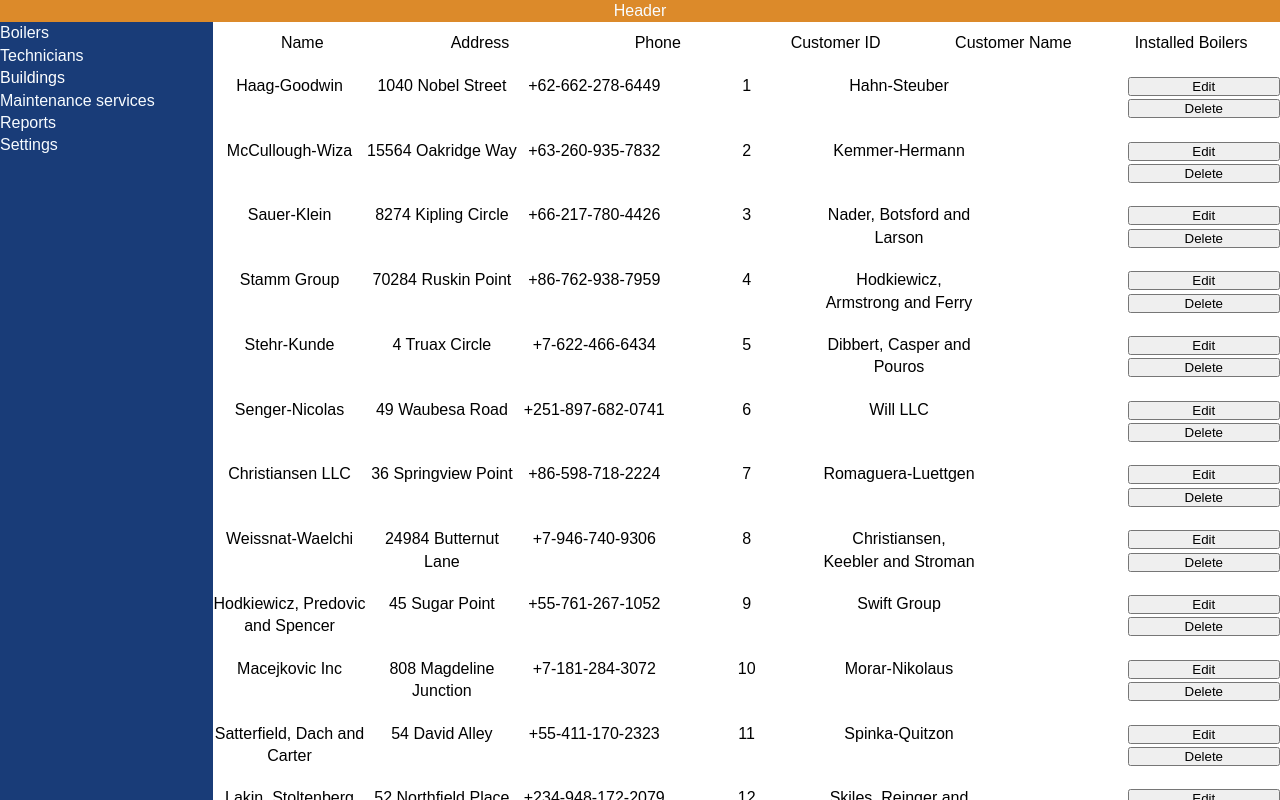
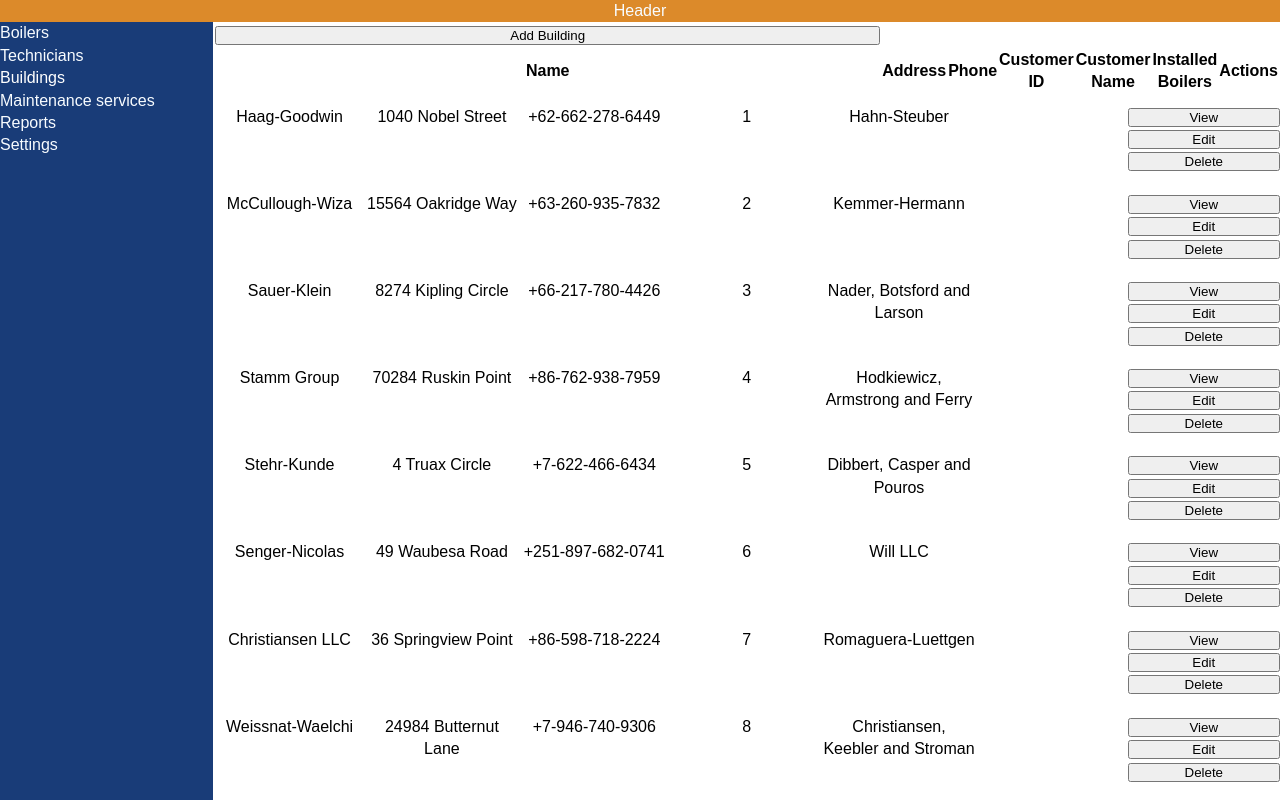
Before and after one commit to bergmannfederico/caldAR-FrontEnd, a React (Create React App) app: page /buildings in a window 1280 px wide. Shown: the top 800 px of the page. Built offline with nearby package versions, Linux system fonts and the light colour scheme.

Commit message:
Buildings Actions buttons:View

```diff
--- a/src/components/Buildings/BuildingItem.js
+++ b/src/components/Buildings/BuildingItem.js
@@ -10,25 +10,24 @@ const BuildingItem = (props) => {
     setShow(false);
   };
 
-  const {
-    id,
-    name,
-    address,
-    phone,
-    customerId,
-    customerName,
-    installedBoilers,
-  } = props.building;
+  const { id, name, address, phone, customerId, customerName, installedBoilers } = props.building;
+  return (
 
-  return (
     <ul className="ulTable">
-       <li className="liTable">{name}</li>
+      <li className="liTable">{name}</li>
       <li className="liTable">{address}</li>
       <li className="liTable">{phone}</li>
       <li className="liTable">{customerId}</li>
       <li className="liTable">{customerName}</li>
       <li className="liTable">{installedBoilers}</li>
       <li className="liTable">
+        <button
+          onClick={() => {
+            setShow(true);
+          }}
+        >
+          View
+        </button>
         <button
           onClick={() => {
             setShow(true);
--- a/src/components/Buildings/Buildings.js
+++ b/src/components/Buildings/Buildings.js
@@ -37,16 +37,26 @@ const Buildings = ({
 
   return (
     <div>
-      <ul className="ulTable">
-        <li className="liTable">Name</li>
-        <li className="liTable">Address</li>
-        <li className="liTable">Phone</li>
-        <li className="liTable">Customer ID</li>
-        <li className="liTable">Customer Name</li>
-        <li className="liTable">Installed Boilers</li>
-      </ul>
-      {buildings.map((building)=>(
-   <BuildingItem
+      <table className="table table-striped">
+        <thead>
+          <tr>
+            <button type="button" onClick={showModal}>
+              Add Building
+            </button>
+          </tr>
+          <tr>
+            <th scope="col">Name</th>
+            <th scope="col">Address</th>
+            <th scope="col">Phone</th>
+            <th scope="col">Customer ID</th>
+            <th scope="col">Customer Name</th>
+            <th scope="col">Installed Boilers</th>
+            <th scope="col">Actions</th>
+          </tr>
+        </thead>
+      </table>
+      {buildings.map((building) => (
+        <BuildingItem
           key={building.id}
           building={building}
           deleteBuilding={deleteBuilding}
@@ -60,9 +70,6 @@ const Buildings = ({
         addEditBuilding={addBuilding}
         building={building}
       />
-      <button type="button" onClick={showModal}>
-        Add Building
-      </button>
     </div>
   );
 };
```
Also changed, not shown: 1 other file (tests, documents, lock files or other folders).
